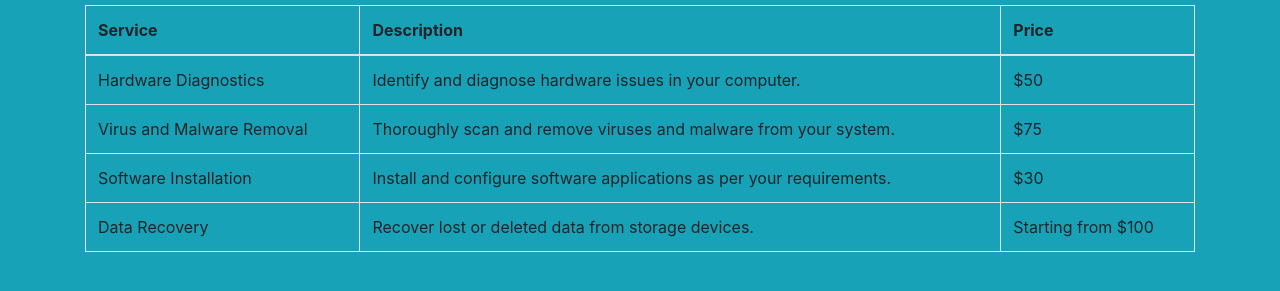
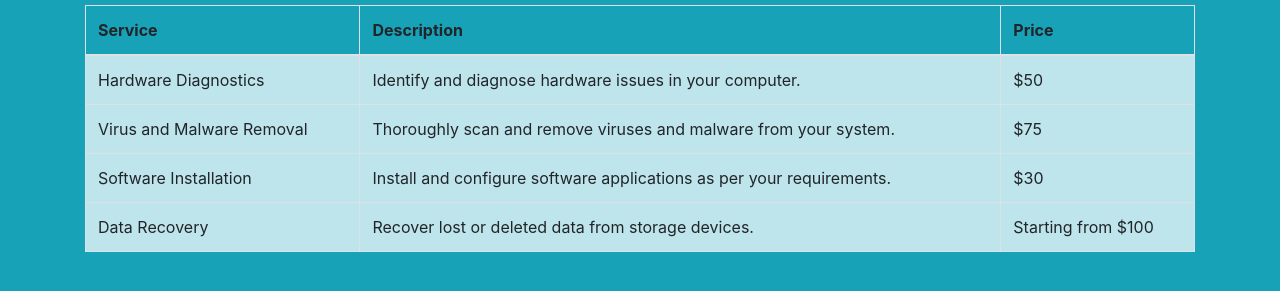
Before and after one commit to JasonNaggles/Week09Assignment, a website: page services-prices.html in a window 1280 px wide. Shown: the part 145-436 px from the top of the page. Drawn offline with nearby package versions, Linux system fonts and the light colour scheme.

Commit message:
first commit

```diff
--- a/services-prices.html
+++ b/services-prices.html
@@ -38,24 +38,24 @@
       </thead>
       <tbody>
         <tr>
-          <td>Hardware Diagnostics</td>
-          <td>Identify and diagnose hardware issues in your computer.</td>
-          <td>$50</td>
+          <td class="table-info">Hardware Diagnostics</td>
+          <td class="table-info">Identify and diagnose hardware issues in your computer.</td>
+          <td class="table-info">$50</td>
         </tr>
         <tr>
-          <td>Virus and Malware Removal</td>
-          <td>Thoroughly scan and remove viruses and malware from your system.</td>
-          <td>$75</td>
+          <td class="table-info">Virus and Malware Removal</td>
+          <td class="table-info">Thoroughly scan and remove viruses and malware from your system.</td>
+          <td class="table-info">$75</td>
         </tr>
         <tr>
-          <td>Software Installation</td>
-          <td>Install and configure software applications as per your requirements.</td>
-          <td>$30</td>
+          <td class="table-info">Software Installation</td>
+          <td class="table-info">Install and configure software applications as per your requirements.</td>
+          <td class="table-info">$30</td>
         </tr>
         <tr>
-          <td>Data Recovery</td>
-          <td>Recover lost or deleted data from storage devices.</td>
-          <td>Starting from $100</td>
+          <td class="table-info">Data Recovery</td>
+          <td class="table-info">Recover lost or deleted data from storage devices.</td>
+          <td class="table-info">Starting from $100</td>
         </tr>
       </tbody>
     </table>
```
Also changed, not shown: contact.html (+5 -5 lines), index.html (+1 -1 lines).
